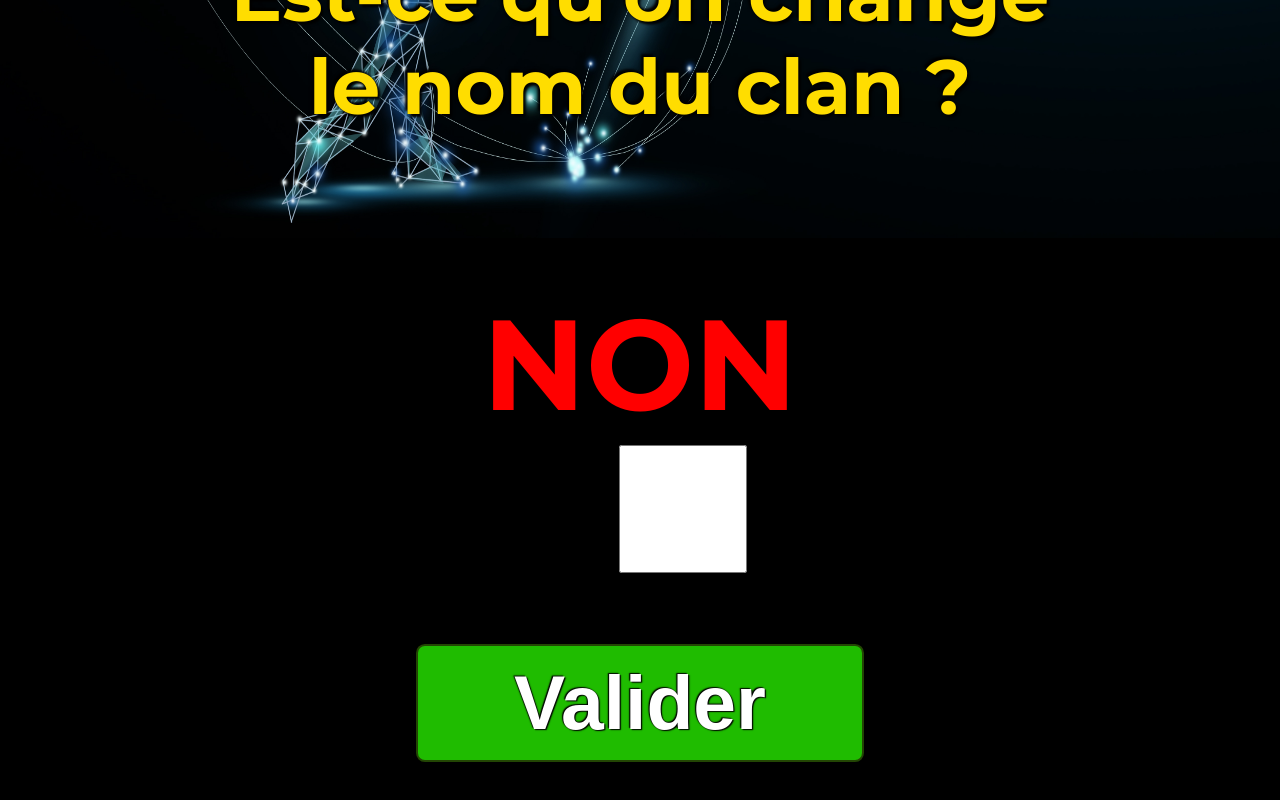
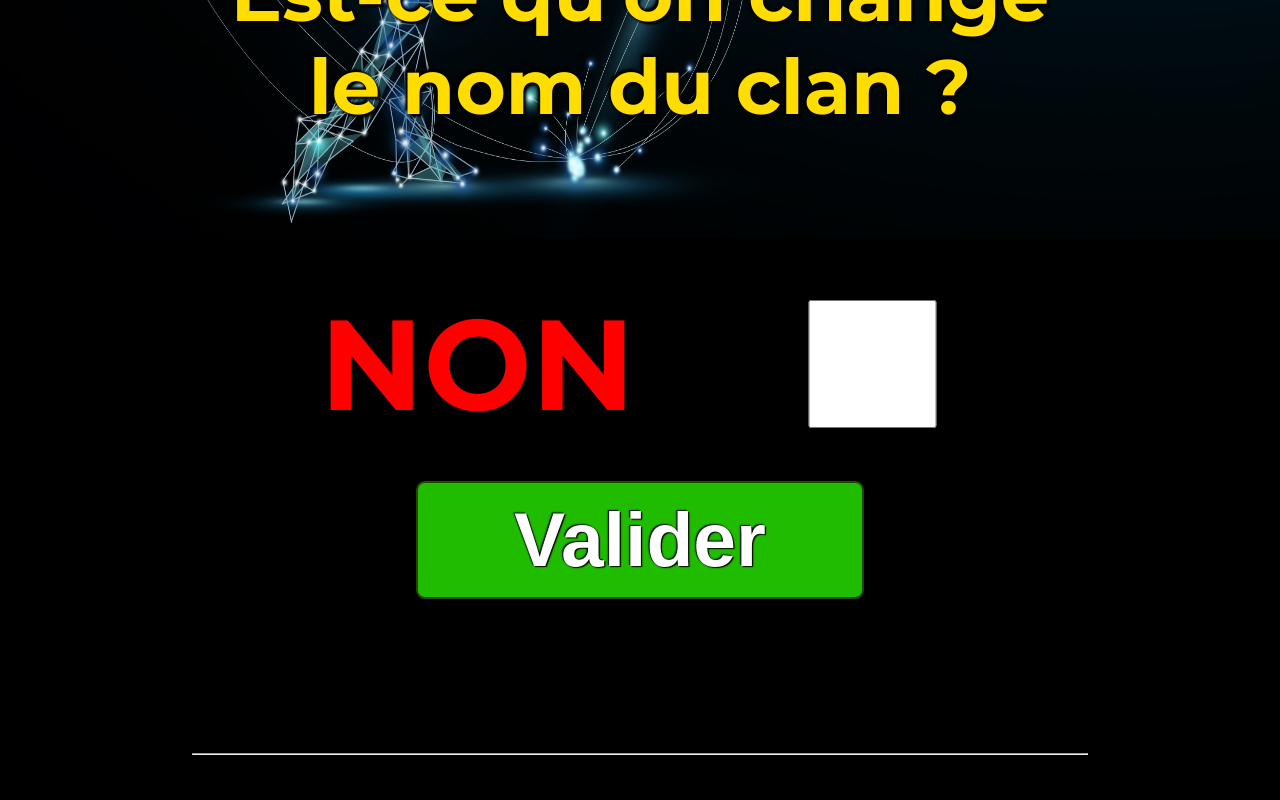
Before and after one commit to lutinmaviou/gc-clans-name-vote, a Next.js app: page / in a window 1280 px wide. Shown: the part 562-1362 px from the top of the page. Built offline with nearby package versions, Linux system fonts and the light colour scheme; no server answers; the database is empty; a web font is replaced by a local one.

Commit message:
style: change style of checkbox

```diff
--- a/src/components/HomePage.css
+++ b/src/components/HomePage.css
@@ -48,9 +48,15 @@
 }
 
 .question .checkbox {
-  width: 50%;
+  /* width: 50%;
   margin: auto;
-  align-items: baseline;
+  align-items: baseline; */
+  margin: auto;
+}
+
+.checkbox label{
+  margin-right: -5vw;
+  margin-left: 10vw;
 }
 
 #no{
@@ -99,7 +105,7 @@
   border: none;
   margin-top: 4vw;
   width: 50vw;
-  height: 9vw;
+  height: 10vw;
   font-size: 6vw;
   font-weight: bold;
   cursor: text;
--- a/src/components/HomePage.tsx
+++ b/src/components/HomePage.tsx
@@ -42,11 +42,9 @@ const HomePage: NextComponentType = () => {
           <form>
             <p>Est-ce qu'on change le nom du clan ?</p>
             <div className="checkbox-container">
-              <div className="checkbox flex-row around">
-                <label htmlFor="no">
-                  NON
-                  <input type="checkbox" name="no" id="no" onChange={handleCheckbox} />
-                </label>
+              <div className="checkbox flex-row items-center center">
+                <label htmlFor="no">NON</label>
+                <input type="checkbox" name="no" id="no" onChange={handleCheckbox} />
               </div>
               <button onClick={handleSubmit}>Valider</button>
             </div>
```
